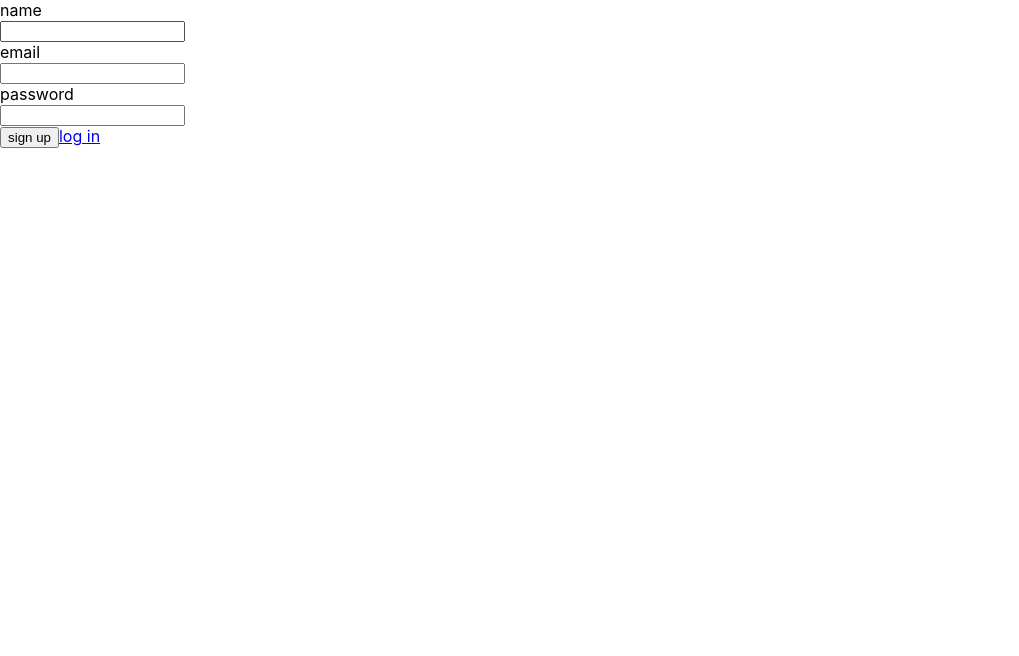
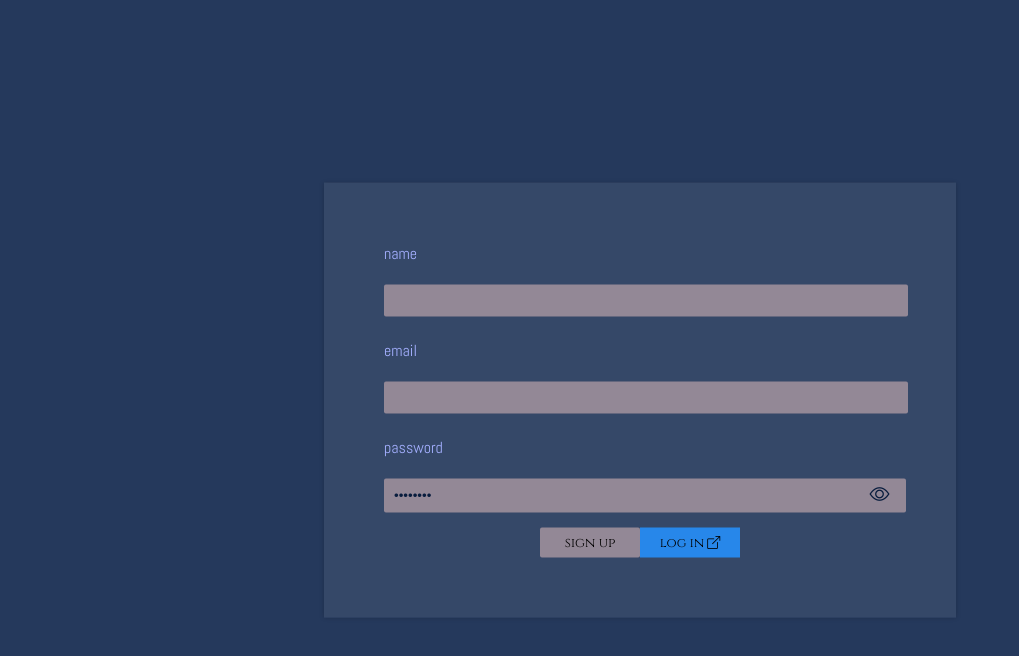
Before and after one commit to dipoahmed018/ProductManagement-React, a React (Create React App) app: page /register in a window 1280 px wide. Shown: the top 656 px of the page, without its empty margins (0-1019 px from the left). Built offline with nearby package versions, Linux system fonts and the light colour scheme; no server answers.

Commit message:
product css needed

```diff
--- a/package.json
+++ b/package.json
@@ -6,6 +6,7 @@
     "@testing-library/jest-dom": "^5.14.1",
     "@testing-library/react": "^11.2.7",
     "@testing-library/user-event": "^12.8.3",
+    "node-sass": "^6.0.1",
     "react": "^17.0.2",
     "react-dom": "^17.0.2",
     "react-router-dom": "^5.2.0",
--- a/public/index.html
+++ b/public/index.html
@@ -24,7 +24,7 @@
       work correctly both with client-side routing and a non-root public URL.
       Learn how to configure a non-root public URL by running `npm run build`.
     -->
-    <title>React App</title>
+    <title>Products</title>
   </head>
   <body>
     <noscript>You need to enable JavaScript to run this app.</noscript>
--- a/src/App.css
+++ /dev/null
@@ -1,38 +0,0 @@
-.App {
-  text-align: center;
-}
-
-.App-logo {
-  height: 40vmin;
-  pointer-events: none;
-}
-
-@media (prefers-reduced-motion: no-preference) {
-  .App-logo {
-    animation: App-logo-spin infinite 20s linear;
-  }
-}
-
-.App-header {
-  background-color: #282c34;
-  min-height: 100vh;
-  display: flex;
-  flex-direction: column;
-  align-items: center;
-  justify-content: center;
-  font-size: calc(10px + 2vmin);
-  color: white;
-}
-
-.App-link {
-  color: #61dafb;
-}
-
-@keyframes App-logo-spin {
-  from {
-    transform: rotate(0deg);
-  }
-  to {
-    transform: rotate(360deg);
-  }
-}
--- a/src/App.js
+++ b/src/App.js
@@ -1,4 +1,4 @@
-import './App.css';
+import './App.scss';
 import { BrowserRouter as Router, Route, Switch } from 'react-router-dom';
 import Home from './Pages/Home'
 import { UserInfo } from './Store/Userinfo';
--- /dev/null
+++ b/src/App.scss
@@ -0,0 +1,177 @@
+@import url('https://fonts.googleapis.com/css2?family=Cinzel&display=swap');
+@import url('https://fonts.googleapis.com/css2?family=Abel&display=swap');
+@import url("https://cdn.jsdelivr.net/npm/bootstrap-icons@1.5.0/font/bootstrap-icons.css");
+
+$background : #25395C;
+$background2 : #2787EA;
+$glass : #e6e6e616;
+$inside3 : #f2c7c380;
+$text : #A4B0FF;
+$text2 : #081d3e;
+$border : red;
+$form_font : 'Cinzel', serif;
+$product_font : 'Abel', sans-serif;
+body {
+    background-color: $background;
+    color : $text;
+    font-family : $product_font;
+}
+.hide {
+    display: none;
+}
+@media only screen and (max-width: 680px) {
+    .login, .register {
+        max-width: 90%;
+        min-width: 80%;
+    }
+    .product-wrapper {
+        max-height: 400px;
+        max-width: 90%;
+        grid-template-areas:
+        "image image image"
+        "ttile title details"
+        "description description description";
+    }
+}
+@media only screen and (min-width: 680px) {
+    .login, .register {
+        box-shadow: 0px 0px 5px 0px rgba(0, 0, 0, 0.2);
+        max-width: 80%;
+        min-width: 40%;
+    }
+    .product-wrapper {
+        max-height: 400px;
+        grid-template-areas:
+        "image title title"
+        "image description description"
+        "details details details";
+    }
+}
+
+.login, .register {
+    position: fixed;
+    display: flex;
+    justify-content: center;
+    background-color: $glass;
+    height: auto;
+    padding: clamp(4px, 5vw, 60px);
+    flex-direction: column;
+    justify-content: center;
+    top : 50%;
+    left: 50%;
+    transform: translate(-50%,-50%);
+    .password-block {
+        background-color: $inside3;
+        position : relative;
+        padding-right: 10px;
+        width: 100%;
+        border-radius: 2px;
+        input[name='password'] {
+            width: 92% ;
+            background-color: rgba(255, 255, 255, 0);
+        }
+        i {
+            width: 8%;
+            position: absolute;
+            top : 50%;
+            left: 93%;
+            font-size: 20px;
+            color : $text2;
+            transform: translateY(-50%);
+            display: inline-block;
+            height: 30px;
+        }
+    }
+    .password-block:hover {
+        cursor: pointer;
+    }
+    input[type="submit"] {
+        background-color: $inside3;
+        border : none;
+        cursor: pointer;
+        border-radius: 2px;
+        width: 100px;
+        height: 30px;
+        font-family: $form_font;
+    }
+}
+
+input[type='email'], input[type='text'], input[type='password'] {
+    background-color: $inside3;
+    color : $text2;
+    outline: none;
+    border: none;
+    border-radius: 2px;
+    width: 100%;
+    padding-left: 10px;
+    height: 30PX;
+    margin-bottom: 2px;
+}
+
+.form-link-button {
+    cursor: pointer;
+    font-family: $form_font;
+    font-size: 13px;
+    background-color: $background2;
+    border : none;
+    width: 100px;
+    height: 30px;
+}
+.buttons {
+    display: flex;
+    justify-content: center;
+    margin-top :15px;
+}
+
+.register .buttons {
+    margin-top: 15px;
+}
+
+.error-notice {
+    color: rgb(255, 202, 97);
+    i {
+        display: inline-block;
+        margin-left: 10px;
+        color: rgb(242, 98, 98);
+        cursor: pointer;
+    }
+}
+
+
+//product
+
+.product-wrapper {
+    margin : 50px;
+    display: grid;
+    grid-template-columns: repeat(3,1fr);
+    grid-template-rows: 1fr 1.2fr 1fr;
+
+    .product-image {
+        grid-area: image;
+        overflow: hidden;
+        box-shadow: 0px 0px 5px 0px rgba(0, 0, 0, 0.455);
+        img {
+            height: 100%;
+        }
+    }
+    .product-title {
+        border-top : 2px solid $border;
+        border-right : 2px solid $border;
+        grid-area: title;
+        margin : 0px;
+        padding-left : 20px;
+    }
+    .product-description {
+        grid-area: description;
+        margin: 0px;
+        padding-left : 20px;
+        border-right : 2px solid $border;
+
+    }
+    .product-details {
+        grid-area: details;
+        padding-left : 20px;
+        border-right : 2px solid $border;
+        border-bottom: 2px solid $border;
+    }
+}
--- a/src/Pages/Login.jsx
+++ b/src/Pages/Login.jsx
@@ -1,4 +1,4 @@
-import React, { useContext, useState } from 'react'
+import React, { useContext, useEffect, useRef, useState } from 'react'
 import { useHistory, Link, Redirect } from 'react-router-dom'
 import { Usercontext } from '../Store/Userinfo'
 
@@ -6,8 +6,10 @@ import { Usercontext } from '../Store/Userinfo'
 export default function Login (){
     const {user, setUser} = useContext(Usercontext)
     const history = useHistory()
-    const [error, setError] = useState()
+    const [error, setError] = useState('')
     const [input, setInput] = useState({email : 'email', password : 'password'})
+    const input_password = useRef()
+    const error_box = useRef()
     const updateInputs = (e) => {
         const {target : {name}, target : {value} } = e
         setInput((prev) => ({...prev, [name] : value }))
@@ -25,20 +27,47 @@ export default function Login (){
         setUser({email : input.email, password : input.password, name: 'dipo'}, history.push('/'))
 
     }
+    const changePasswordVIsibility = (e) => {
+        if (e.target.classList.contains('bi-eye-slash')) {
+            e.target.classList.remove('bi-eye-slash')
+            e.target.classList.add('bi-eye')
+            input_password.current.type = 'password'
+
+        } else {
+            e.target.classList.add('bi-eye-slash')
+            e.target.classList.remove('bi-eye')
+            input_password.current.type = 'text'
+
+        }
+    }
+    useEffect(() => {
+        if(error.length < 1){
+            error_box.current.classList.add('hide')
+        } else {
+           error_box.current.classList.remove('hide')
+        }
+        setUser({email : input.email, password : input.password, name: 'dipo'}, history.push('/'))
+    }, [error])
+
     if (typeof user == 'object') {
         return <Redirect to="/"/>
     } else {
         return (
-            <div className="form">
+            <div className="form login">
                 <form onSubmit={submit} action="">
                 <label htmlFor="email">Email</label><br />
                 <input required onChange={updateInputs} type="email" name="email" id="email" value={input.email}/><br />
                 <label htmlFor="password">Password</label><br />
-                <input required onChange={updateInputs} type="password" name="password" id="password"value={input.password} />
-                <p className="error-notice">{error}</p>
+                <div className="password-block">
+                <input ref={input_password} required onChange={updateInputs} type="password" name="password" id="password"value={input.password} />
+                <i onClick={changePasswordVIsibility} className="bi bi-eye"></i>
+                </div>
+                <div ref={error_box} className="error-notice">{error}<i className="bi bi-x-circle" onClick={() => setError('')}></i></div>
+                <div className="buttons">
                 <input type="submit" value="log in"/>
+                <Link to="/register"> <button  className="form-link-button">register <i className="bi bi-box-arrow-up-right"></i></button></Link>
+                </div>
                 </form>
-                <Link to="/register">register</Link>
             </div>
         )
     }
--- a/src/Pages/Register.jsx
+++ b/src/Pages/Register.jsx
@@ -1,11 +1,13 @@
-import React, {useContext, useState} from 'react'
+import React, {useContext, useRef, useState, useEffect} from 'react'
 import {Link, useHistory, Redirect} from 'react-router-dom'
 import { Usercontext } from '../Store/Userinfo'
 export default function Register (){
     const {user, setUser} = useContext(Usercontext)
     const history = useHistory()
-    const [error, setError] = useState()
+    const [error, setError] = useState('')
     const [input, setInput] = useState({email : 'email', password : 'password'})
+    const input_password = useRef()
+    const error_box = useRef()
     const updateInputs = (e) => {
         const {target : {name}, target : {value} } = e
         setInput((prev) => ({...prev, [name] : value }))
@@ -16,30 +18,54 @@ export default function Register (){
             setError('please provide you email address')
             return;
         }
-        if(input.password.length < 1){
-            setError('please provide you password')
+        if(input.password.length < 8){
+            setError('password must be bigger than 8')
             return;
         }
-        setUser({email : input.email, password : input.password, name: 'dipo'}, history.push('/'))
+        setError('hello world new bgining')
+        // setUser({email : input.email, password : input.password, name: 'dipo'}, history.push('/'))
 
     }
+const changeVIsibility = (e) => {
+    if (e.target.classList.contains('bi-eye-slash')) {
+        e.target.classList.remove('bi-eye-slash')
+        e.target.classList.add('bi-eye')
+        input_password.current.type = 'password'
 
+    } else {
+        e.target.classList.add('bi-eye-slash')
+        e.target.classList.remove('bi-eye')
+        input_password.current.type = 'text'
+
+    }
+}
+useEffect(() => {
+    if(error.length < 1){
+        error_box.current.classList.add('hide')
+    } else {
+       error_box.current.classList.remove('hide')
+    }
+}, [error])
     if (typeof user == 'object') {
         return <Redirect to="/"/>
     } else {
         return (
-        <div id="register">
-            <form onSubmit={submit} action="/register" method="post">
+            <form onSubmit={submit} action="/register" method="post" className="register">
                 <label htmlFor="name">name</label><br />
                 <input onChange={(e) => updateInputs(e)} type="text" name="name" id="name" /><br />
                 <label htmlFor="email">email</label><br />
                 <input onChange={(e) => updateInputs(e)} type="email" name="email" id="email" /><br />
                 <label htmlFor="password">password</label><br />
-                <input onChange={(e) => updateInputs(e)} type="password" name="password" id="password" /><br />
+                <div className="password-block">
+                <input ref={input_password} required onChange={updateInputs} type="password" name="password" id="password"value={input.password} />
+                <i onClick={changeVIsibility} className="bi bi-eye"></i>
+                </div>
+                <div ref={error_box} className="error-notice">{error}<i className="bi bi-x-circle" onClick={() => setError('')}></i></div>
+                <div className="buttons">
                 <input type="submit" value="sign up" />
-                <Link to="/login">log in</Link>
+                <Link to="/login"> <button className="form-link-button">log in <i className="bi bi-box-arrow-up-right"></i></button></Link>
+                </div>
             </form>
-        </div>
         )
     }
 }
```
Also changed, not shown: src/Components/Shared/ProductCard.js (+5 -6 lines), 1 other file (tests, documents, lock files or other folders).
